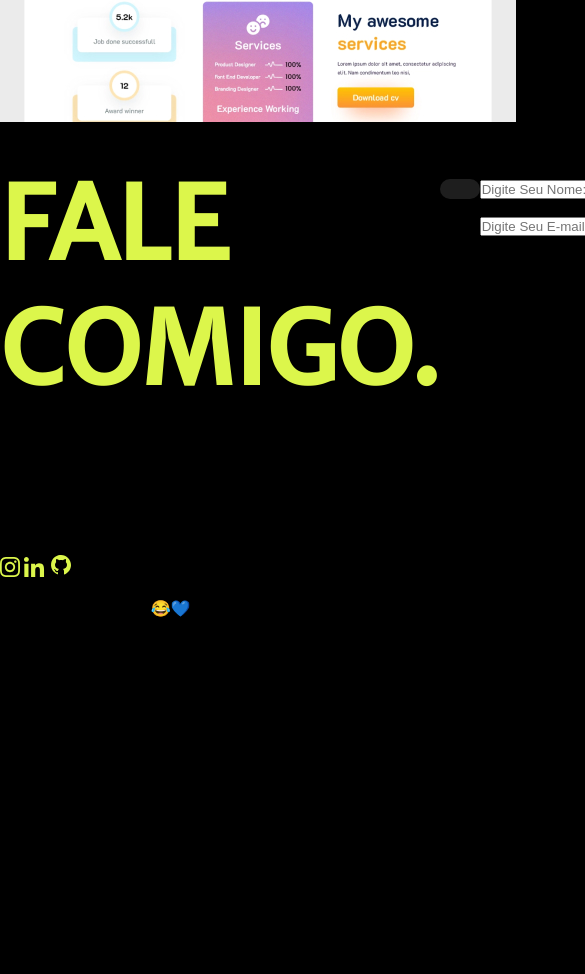
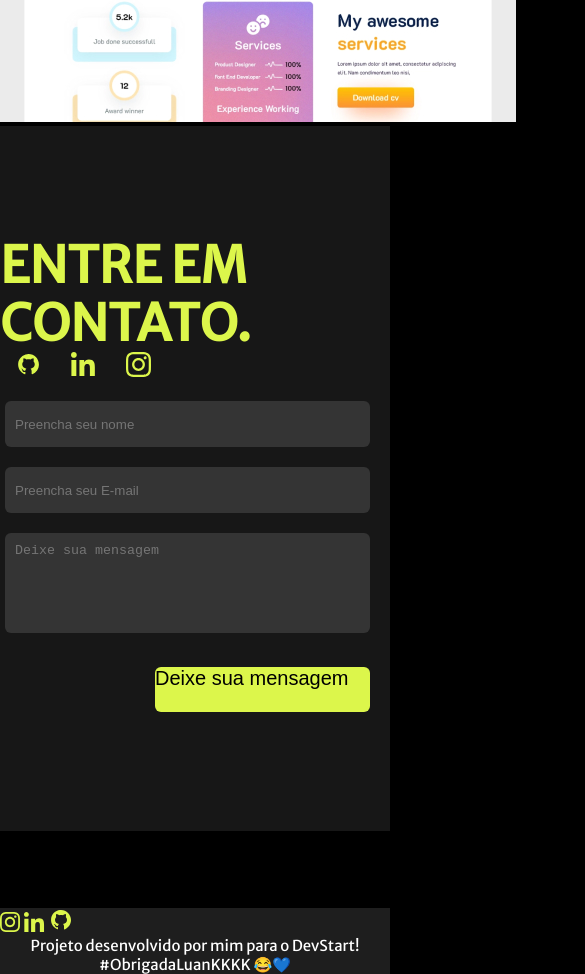
Before and after one commit to KarineCostaS/devstart-beacademy-html, a plain HTML site: page index.html in a window 390 px wide. Shown: the part 2816-3790 px from the top of the page, 585 px wide, since content can reach past the window. Before the commit the page ends 3434 px from the top, so only its background shows below. Drawn offline with Linux system fonts and the light colour scheme; a web font is replaced by a local one.

Commit message:
finalização do projeto de html-css Be Academy. Restando apenas deixar o site responsivo, será realizado na proxima atualiazação

```diff
--- a/css/style.css
+++ b/css/style.css
@@ -174,7 +174,7 @@ body {
 .formulario .container .titulo-formulario {
     display: flex;
     justify-content: space-between;
-    align-items: flex-start;
+    align-items: ;
 }
 
 
@@ -220,3 +220,111 @@ margin-bottom: 24px;
     font-weight: 700;
 
 }
+
+.contato{
+    background-color: #171717;
+    display: flex;
+    justify-content: space-between;
+    padding: 95px 70px 60px 0px;
+    font-family: 'Merriweather Sans', sans-serif;
+    align-items: flex-start;
+}
+
+.box-contato{
+    margin-left: 17rem;
+    padding-top: 2.7rem;
+    display: flex;
+    flex-direction: column;
+}
+
+.contato h2{
+    font-size: 50px;
+    color: #DCF64B;
+    margin: 0;
+    line-height: 3.6rem;
+    padding-top: 1rem;
+
+
+}
+
+.link-contato{
+    display: flex;
+    gap: 30px;
+    padding-left: 1rem;
+}
+
+.link-contato img{
+    width: 25px;
+    text-align: center;
+}
+
+form{
+    display: flex;
+    flex-direction: column;
+    align-items: flex-end;
+    height: 390px;
+    width: 390px;
+    padding: 20px;
+    margin-right: 100px;
+
+
+}
+
+form input{
+    color: #DCF64B;
+    display: block;
+    width: 365px;
+    height: 46px;
+    border: none;
+    border-radius: 6px;
+    background-color: #343434;
+    margin-bottom: 20px;
+    padding-left: 10px;
+    outline: none;
+}
+
+form textarea {
+    background-color: #343434;
+    width: 365px;
+    height: 100px;
+    border: none;
+    outline: none;
+    border-radius: 6px;
+    padding: 10px 0px 0px 10px;
+    resize: none;
+    color: #DCF64B;
+    margin-bottom: 30px;
+}
+
+.m-deixar {
+    font-family: 'Radio Canada', sans-serif;
+
+
+}
+
+button {
+    display: flex;
+    width: 215px;
+    height: 45px;
+    border-radius: 6px;
+    border: none;
+    outline: none;
+    background-color: #DCF64B;
+    font-size: 20px;
+    cursor: pointer;
+}
+
+.rodape {
+    background-color: #1E1E1E;
+}
+
+.rodape-texto {
+    display: flex;
+    justify-content: center;
+    text-align: center;
+    font-family: 'Merriweather Sans', sans-serif;
+    font-weight: 20px;
+    font-size: 15px;
+    color: #FFFFFF;
+
+}
--- a/index.html
+++ b/index.html
@@ -19,10 +19,10 @@
 
     <img class="cabecalho-imagem" src="./img/be-logo.svg" alt="Logo da Be.academy">
     <nav class="cabecalho-menu">
-        <a class="cabecalho-menu-item">Home</a>
-        <a class="cabecalho-menu-item">Karine Costa</a>
-        <a class="cabecalho-menu-item">Projetos</a>
-        <a class="cabecalho-menu-item">Entrar em Contato!</a>
+        <a href="#" target="_blank" class="cabecalho-menu-item">Home</a>
+        <a href="#" target="_blank" class="cabecalho-menu-item">Karine Costa</a>
+        <a href="#" target="_blank" class="cabecalho-menu-item">Projetos</a>
+        <a href="#" target="_blank" class="cabecalho-menu-item">Entrar em Contato!</a>
     </nav>
 
   </header>
@@ -66,38 +66,46 @@
         <img class="projetos-case2"src="./img/case2.jpg" alt="case2">
         <img class="projetos-case3"src="./img/case3.jpg" alt="case3">
      </section>
-    <section class="formulario">
-        <br></br>
-                <div class="container">
-            <div class ="titulo-formulario"> <h2 class="text-form" >FALE<br/>COMIGO.</h2>
-                <form class="formulario-contato"></form>
-                <div class="formulario-conteudo">
-                <div class="formulario-conteudo">
-                <label>Nome</label>
-                <input type="text" placeholder="Digite Seu Nome: " name="nome" required/>
+
+     <section class="contato">
+        <div class="fale-comigo">
+            <h2>ENTRE EM CONTATO<span>.</span></h2>
+            <div class="link-contato">
+                <a href="https://github.com/KarineCostaS" target="_blank">
+                    <img src="img/icone-github.svg" alt="github">
+                </a>
+                <a href="https://www.linkedin.com/in/karinecsousa/" target="_blank">
+                    <img src="img/icon-linkedin.svg" alt="linkedin">
+                </a>
+                <a href="https://www.instagram.com/karinecos_/" target="_blank">
+                    <img src="img/icon-instagram.svg" alt="instagram">
+                </a>
+
             </div>
-            <label>Email</label>
-                <input type="text" placeholder="Digite Seu E-mail: " name="email" required/>
-            </div>
-            <div class="formulario-conteudo">
-                <label>Mensagem</label>
-                <textarea rows="12" name="mensagem" required ></textarea>
-            </div>
-            <div class="botao-formulario">
-                <button class="btn-primary" type="submit">ENVIAR</button>
-            </div>
-            </div>
-       </form>
+
+            <form class="form" method="POST">
+                <label>
+                    <input type="text" name="name" placeholder="Preencha seu nome" required>
+                </label>
+                <label>
+                    <input type="email" name="email" placeholder="Preencha seu E-mail" required>
+                </label>
+                <label>
+                    <textarea name="Mensagem" placeholder="Deixe sua mensagem" required></textarea>
+                </label>
+
+                <button class="m-deixar" type="submit">Deixe sua mensagem</button>
+            </form>
     </section>
 
 
 
   </main>
 
-  <footer>
+  <footer class="rodape">
     <img class="rodape-instagram" src="./img/icon-instagram.svg" alt="Meu instagram">
     <img class="rodape-linkedin" src="./img/icon-linkedin.svg" alt="Meu Linkedin">
-    <img class="rodape-github" src="./img/icone-github.svg" alt="Meu Github">
+    <img class="rodape-github" src="./img/icone-github.svg" alt="Meu Github" <a href="https://github.com/KarineCostaS" target="blank"></a>
     <p class="rodape-texto"> Projeto desenvolvido por mim para o DevStart! #ObrigadaLuanKKKK 😂💙</p>
 
   </footer>
```
Also changed, not shown: css/responsive.css (added).
